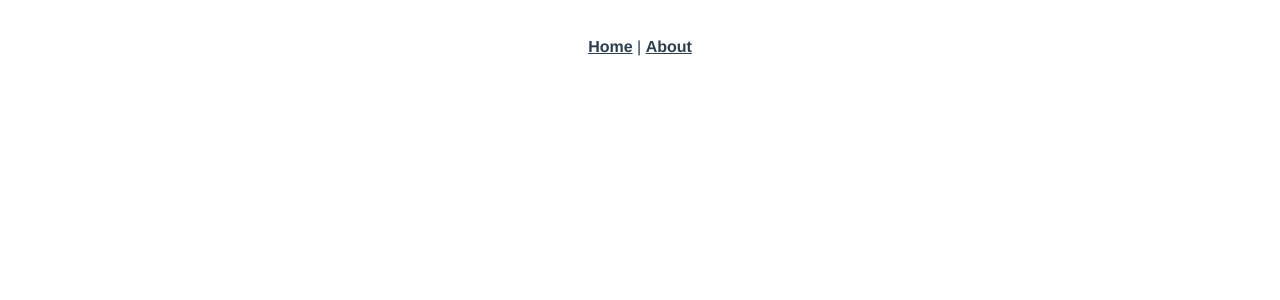
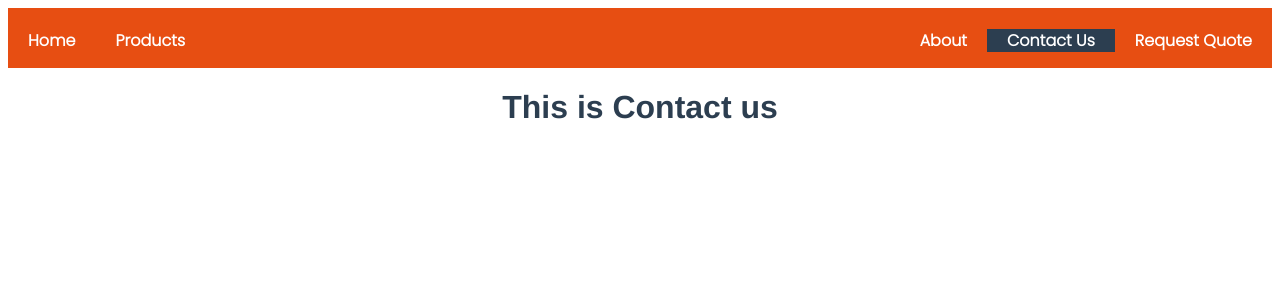
Before and after one commit to ShanmuCode27/MarvellousGraphic, a Vue app in the folder Vue/marvellousgraphic/: page /contactus in a window 1280 px wide. Before the commit this address had no page. Shown: the top 300 px of the page. Built offline with nearby package versions, Linux system fonts and the light colour scheme.

Commit message:
Created basic nav bar and created vue route for components

```diff
--- a/Vue/marvellousgraphic/src/App.vue
+++ b/Vue/marvellousgraphic/src/App.vue
@@ -1,12 +1,25 @@
 <template>
   <div id="nav">
-    <router-link to="/">Home</router-link> |
+
+    <div id="left">
+    <router-link to="/">Home</router-link>
+    <router-link to="/products">Products</router-link>
+    </div>
+    <div id="right">
     <router-link to="/about">About</router-link>
+    <router-link to="/contactus">Contact Us</router-link>
+    <router-link to="/requestquote" >Request Quote</router-link>
+    </div>
+
   </div>
   <router-view/>
 </template>
 
 <style>
+
+@import url('https://fonts.googleapis.com/css2?family=Poppins:wght@300&display=swap');
+
+
 #app {
   font-family: Avenir, Helvetica, Arial, sans-serif;
   -webkit-font-smoothing: antialiased;
@@ -16,15 +29,30 @@
 }
 
 #nav {
-  padding: 30px;
+  padding: 20px 0 40px 0  ;
+  background: #e74e12;
 }
 
 #nav a {
   font-weight: bold;
-  color: #2c3e50;
+  color: #ffffff;
+  text-decoration: none;
+  padding: 0 20px;
+  font-family: 'Poppins', sans-serif;
 }
 
 #nav a.router-link-exact-active {
-  color: #42b983;
+  color: #ffffff;
+  background-color: #2c3e50
 }
+
+#nav #left{
+  float: left;
+
+}
+
+#nav #right{
+  float: right;
+}
+
 </style>
--- a/Vue/marvellousgraphic/src/router/index.js
+++ b/Vue/marvellousgraphic/src/router/index.js
@@ -1,5 +1,9 @@
 import { createRouter, createWebHistory } from 'vue-router'
 import Home from '../views/Home.vue'
+import About from '../views/About.vue'
+import Products from '../views/Products.vue'
+import ContactUs from '../views/ContactUs.vue'
+import RequestQuote from '../views/RequestQuote.vue'
 
 const routes = [
   {
@@ -13,7 +17,23 @@ const routes = [
     // route level code-splitting
     // this generates a separate chunk (about.[hash].js) for this route
     // which is lazy-loaded when the route is visited.
-    component: () => import(/* webpackChunkName: "about" */ '../views/About.vue')
+    // component: () => import(/* webpackChunkName: "about" */ '../views/About.vue')
+    component : About
+  },
+  {
+    path: '/products',
+    name : 'Products',
+    component : Products
+  },
+  {
+    path: '/contactus',
+    name : 'ContactUs',
+    component: ContactUs
+  },
+  {
+    path: '/requestquote',
+    name : 'RequestQuote',
+    component: RequestQuote
   }
 ]
 
--- a/Vue/marvellousgraphic/src/views/About.vue
+++ b/Vue/marvellousgraphic/src/views/About.vue
@@ -3,3 +3,14 @@
     <h1>This is an about page</h1>
   </div>
 </template>
+
+
+<script>
+
+export default {
+  name: 'About',
+  components: {
+
+  }
+}
+</script>
--- /dev/null
+++ b/Vue/marvellousgraphic/src/views/ContactUs.vue
@@ -0,0 +1,13 @@
+<template>
+  <h1>This is Contact us </h1>
+</template>
+
+<script>
+export default {
+    name : 'ContactUs'
+}
+</script>
+
+<style>
+
+</style>
--- a/Vue/marvellousgraphic/src/views/Home.vue
+++ b/Vue/marvellousgraphic/src/views/Home.vue
@@ -1,18 +1,15 @@
 <template>
   <div class="home">
-    <img alt="Vue logo" src="../assets/logo.png">
-    <HelloWorld msg="Welcome to Your Vue.js App"/>
+
   </div>
 </template>
 
 <script>
-// @ is an alias to /src
-import HelloWorld from '@/components/HelloWorld.vue'
 
 export default {
   name: 'Home',
   components: {
-    HelloWorld
+
   }
 }
 </script>
--- /dev/null
+++ b/Vue/marvellousgraphic/src/views/Products.vue
@@ -0,0 +1,16 @@
+<template>
+  <h1>This is Product Page</h1>
+</template>
+
+<script>
+export default {
+    name: 'Products',
+    component: {
+
+    }
+}
+</script>
+
+<style>
+
+</style>
--- /dev/null
+++ b/Vue/marvellousgraphic/src/views/RequestQuote.vue
@@ -0,0 +1,13 @@
+<template>
+  <h1>This is Request Quote</h1>
+</template>
+
+<script>
+export default {
+    name : 'RequestQuote'
+}
+</script>
+
+<style>
+
+</style>
```
